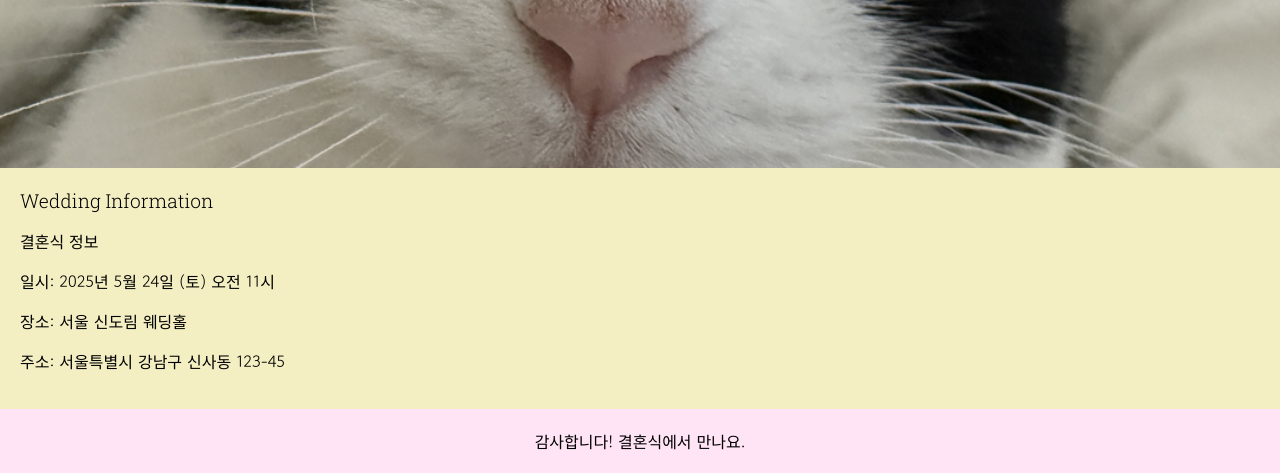
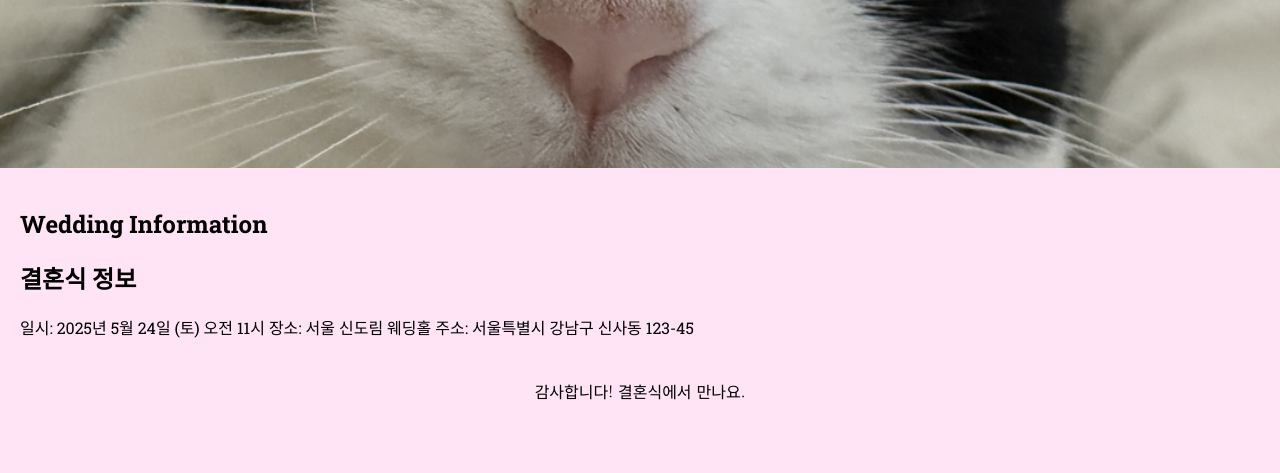
Before and after one commit to inseokseoyoung/wedding-invitation, a plain HTML site: page index.html in a window 1280 px wide. Shown: the part 332-805 px from the top of the page. Drawn offline with Linux system fonts and the light colour scheme.

Commit message:
결혼식 정보 섹션 폰트 수정

```diff
--- a/index.html
+++ b/index.html
@@ -43,10 +43,10 @@
     <section class="wedding-details">
         <div class="details-container">
             <h2>Wedding Information</h2>
-            <p>결혼식 정보</p>
-            <p>일시: 2025년 5월 24일 (토) 오전 11시</p>
-            <p>장소: 서울 신도림 웨딩홀</p>
-            <p>주소: 서울특별시 강남구 신사동 123-45</p>
+            <h2>결혼식 정보</h2>
+            <p2>일시: 2025년 5월 24일 (토) 오전 11시</p2>
+            <p2>장소: 서울 신도림 웨딩홀</p2>
+            <p2>주소: 서울특별시 강남구 신사동 123-45</p2>
         </div>
     </section>
 
--- a/style.css
+++ b/style.css
@@ -89,18 +89,17 @@ h1 span {
 /* 결혼식 정보 섹션 */
 .wedding-details {
     padding: 20px;
-    background-color: #f3efc3;
     text-align: left;
 }
 
-.wedding-details h2 {
-    font-size: 1.2em; /* 폰트 크기 (h1보다 작게) */
+.wedding-details h3 {
+    font-size: 1.0em; /* 폰트 크기 (h1보다 작게) */
     color: #000000; /* 텍스트 색상 */
     margin: 0px 0; /* 상하 여백 */
-    font-weight: 300; /* 글씨 두께 */
+    font-weight: 500; /* 글씨 두께 */
 }
 
-.wedding-details p {
+.wedding-details p2 {
     font-size: 1.0em; /* 폰트 크기 (h2보다 작게) */
     color: #000000; /* 텍스트 색상 */
 }
```
